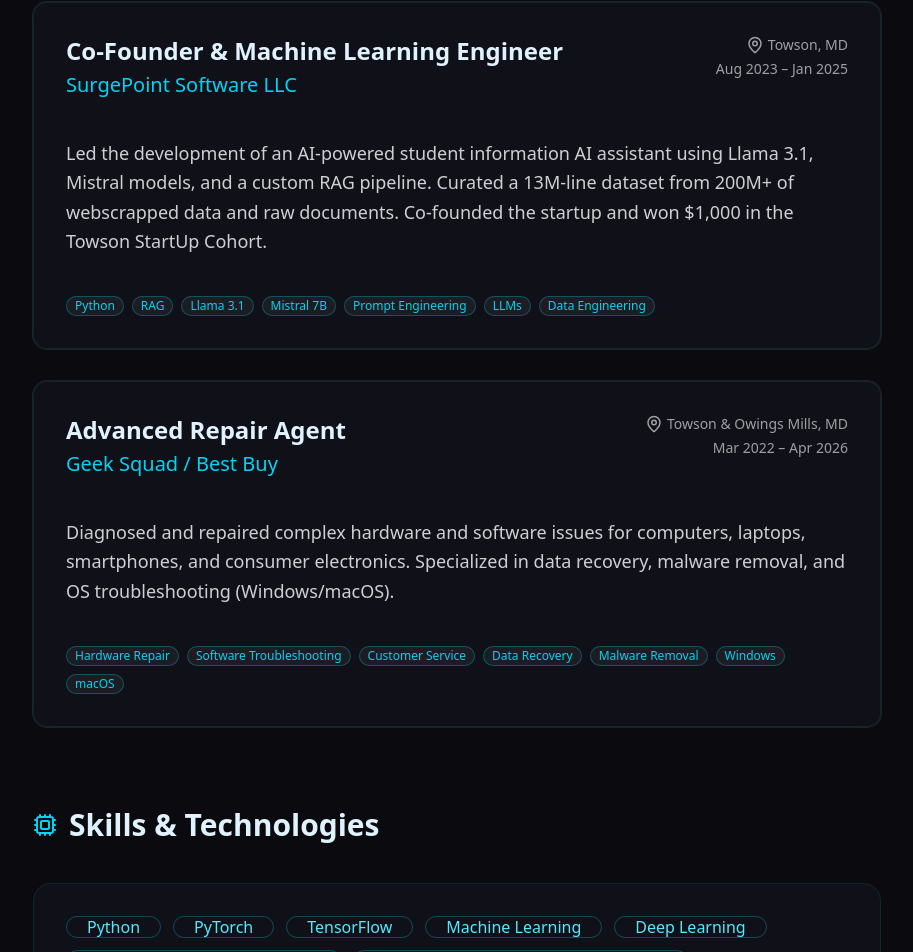
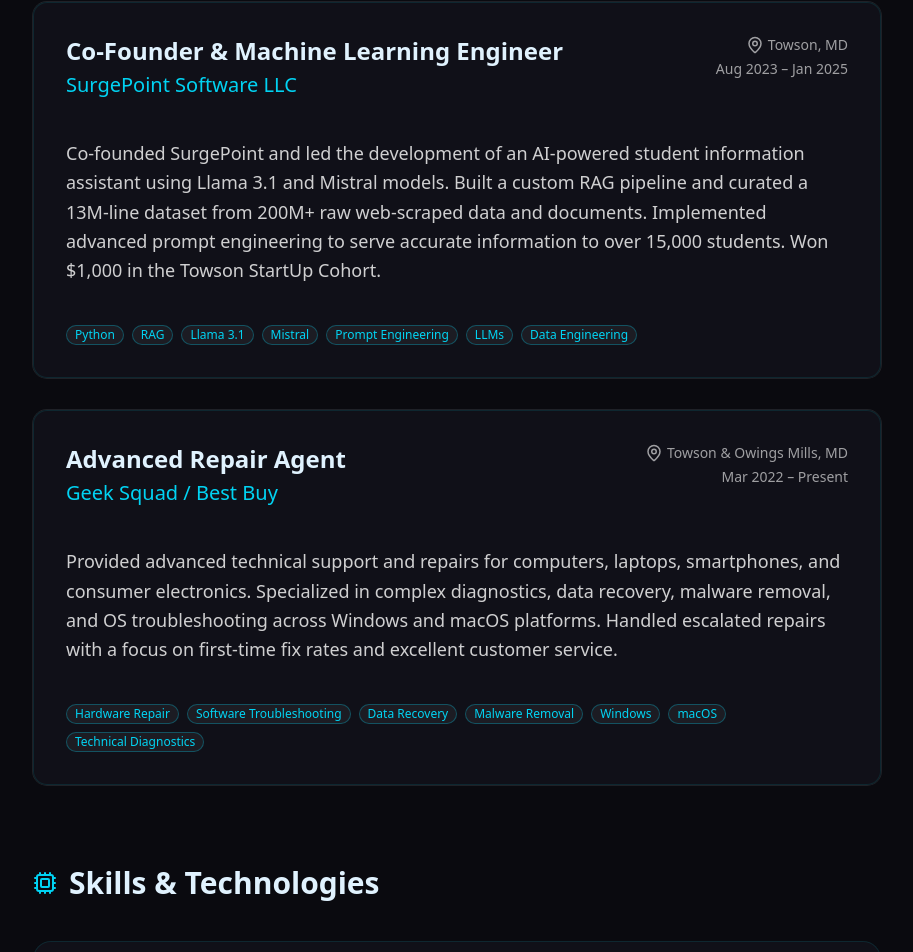
Before and after one commit to JakeFurtaw/jf-coded-v2, a Next.js app: page /resume in a window 1280 px wide. Shown: the part 454-1406 px from the top of the page, without its empty margins (183-1096 px from the left). Built offline with nearby package versions, Linux system fonts and the light colour scheme.

Commit message:
further improvements to resume

```diff
--- a/app/resume/page.tsx
+++ b/app/resume/page.tsx
@@ -21,16 +21,16 @@
       company: "SurgePoint Software LLC",
       location: "Towson, MD",
       period: "Aug 2023 – Jan 2025",
-      description: "Led the development of an AI-powered student information AI assistant using Llama 3.1, Mistral models, and a custom RAG pipeline. Curated a 13M-line dataset from 200M+ of webscrapped data and raw documents. Co-founded the startup and won $1,000 in the Towson StartUp Cohort.",
-      technologies: ["Python", "RAG", "Llama 3.1", "Mistral 7B", "Prompt Engineering", "LLMs", "Data Engineering"],
+      description: "Co-founded SurgePoint and led the development of an AI-powered student information assistant using Llama 3.1 and Mistral models. Built a custom RAG pipeline and curated a 13M-line dataset from 200M+ raw web-scraped data and documents. Implemented advanced prompt engineering to serve accurate information to over 15,000 students. Won $1,000 in the Towson StartUp Cohort.",
+      technologies: ["Python", "RAG", "Llama 3.1", "Mistral", "Prompt Engineering", "LLMs", "Data Engineering"],
     },
     {
       title: "Advanced Repair Agent",
       company: "Geek Squad / Best Buy",
       location: "Towson & Owings Mills, MD",
-      period: "Mar 2022 – Apr 2026",
-      description: "Diagnosed and repaired complex hardware and software issues for computers, laptops, smartphones, and consumer electronics. Specialized in data recovery, malware removal, and OS troubleshooting (Windows/macOS).",
-      technologies: ["Hardware Repair", "Software Troubleshooting", "Customer Service", "Data Recovery", "Malware Removal", "Windows", "macOS"],
+      period: "Mar 2022 – Present",
+      description: "Provided advanced technical support and repairs for computers, laptops, smartphones, and consumer electronics. Specialized in complex diagnostics, data recovery, malware removal, and OS troubleshooting across Windows and macOS platforms. Handled escalated repairs with a focus on first-time fix rates and excellent customer service.",
+      technologies: ["Hardware Repair", "Software Troubleshooting", "Data Recovery", "Malware Removal", "Windows", "macOS", "Technical Diagnostics"],
     },
   ];
 
```
